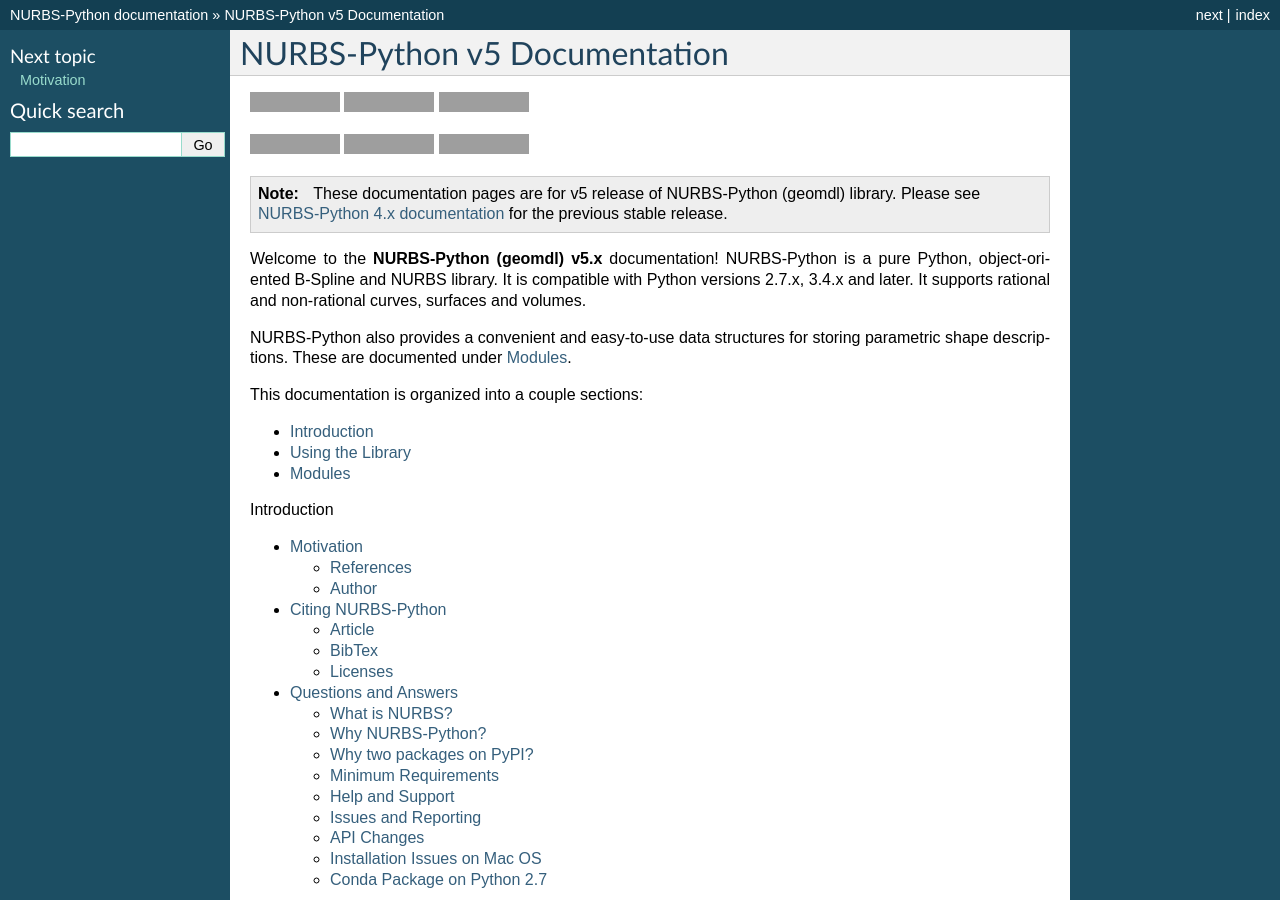
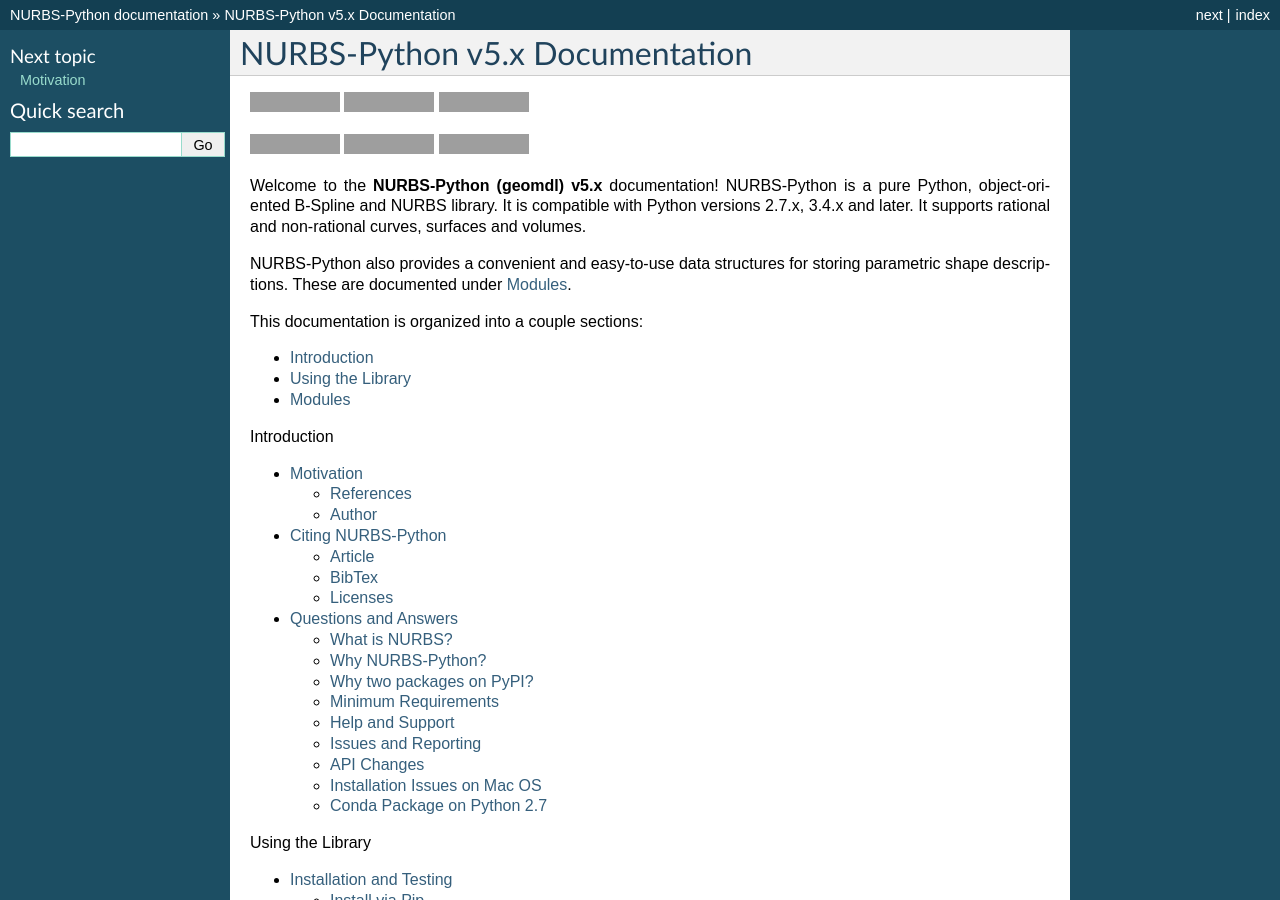
Before and after one commit to orbingol/NURBS-Python, a Sphinx documentation site: the page built from docs/index.rst, in a window 1280 px wide and 900 px high, cut to the strip 0-900 px from the top of the window. Built offline with Sphinx 7.4.7, drawn with Linux system fonts in a browser that asks for light colours; formulas are drawn with MathJax 3; some of the changed text lies outside the part shown; grey boxes are pictures that could not be loaded.

Commit message:
Remove the version message

```diff
--- a/docs/index.rst
+++ b/docs/index.rst
@@ -1,15 +1,9 @@
-NURBS-Python v5 Documentation
-^^^^^^^^^^^^^^^^^^^^^^^^^^^^^
+NURBS-Python v5.x Documentation
+^^^^^^^^^^^^^^^^^^^^^^^^^^^^^^^
 
 |DOI|_ |PYPI|_ |ANACONDA|_
 
 |TRAVISCI|_ |APPVEYOR|_ |CIRCLECI|_
-
-.. note::
-
-    These documentation pages are for v5 release of NURBS-Python (geomdl) library.
-    Please see `NURBS-Python 4.x documentation <https://nurbs-python.readthedocs.io/en/4.x/index.html>`_ for the
-    previous stable release.
 
 Welcome to the **NURBS-Python (geomdl) v5.x** documentation! NURBS-Python is a pure Python, object-oriented B-Spline
 and NURBS library. It is compatible with Python versions 2.7.x, 3.4.x and later. It supports rational and non-rational
```
